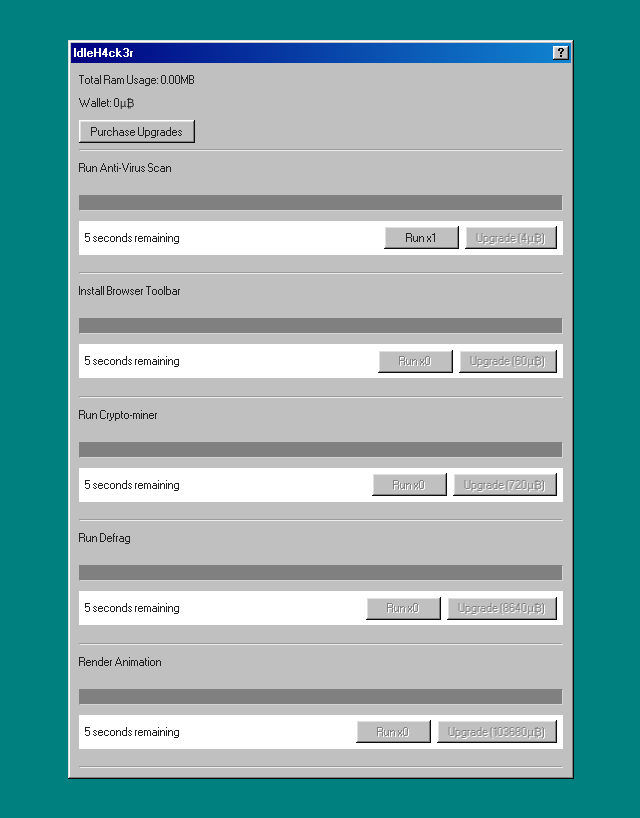
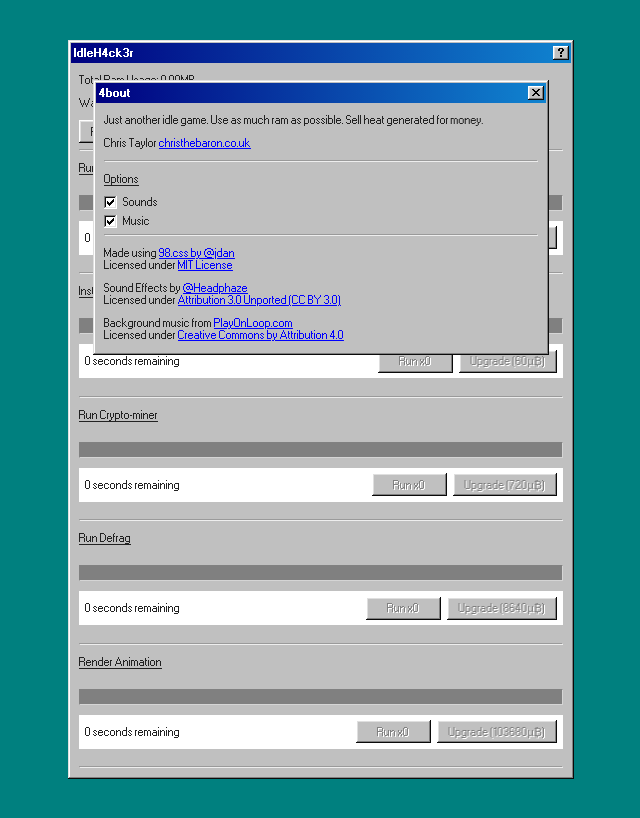
Before and after one commit to ChrisTheBaron/IdleH4ck3r, a plain HTML site: page index.html in a window 1280 px wide. Shown: the whole page, without its empty margins (319-959 px from the left). Drawn offline with nearby package versions, Linux system fonts and the light colour scheme; no server answers.

Commit message:
Add background music

```diff
--- a/index.html
+++ b/index.html
@@ -88,16 +88,44 @@
                 Chris Taylor <a href="https://christhebaron.co.uk" target="_blank">christhebaron.co.uk</a>
             </p>
 
+            <hr />
+
+            <p>
+                <u>Options</u>
+            </p>
+
+            <div class="field-row">
+                <input type="checkbox" id="sounds">
+                <label for="sounds">Sounds</label>
+            </div>
+
+            <div class="field-row">
+                <input type="checkbox" id="music">
+                <label for="music">Music</label>
+            </div>
+
+            <hr />
+
             <p>
                 Made using
                 <a href="https://jdan.github.io/98.css/" target="_blank">
                     98.css by @jdan
                 </a>
+                <br />
+                Licensed under <a href="https://github.com/jdan/98.css/blob/main/LICENSE" target="_blank">MIT License</a>
             </p>
 
             <p>
                 Sound Effects by
                 <a href="https://freesound.org/people/Headphaze/" target="_blank">@Headphaze</a>
+                <br />
+                Licensed under <a href="https://creativecommons.org/licenses/by/3.0/" target="_blank">Attribution 3.0 Unported (CC BY 3.0)</a>
+            </p>
+
+            <p>
+                Background music from <a href="https://www.playonloop.com/2015-music-loops/pocket-garden/" target="_blank">PlayOnLoop.com</a>
+                <br />
+                Licensed under <a href="https://creativecommons.org/licenses/by/4.0/" target="_blank">Creative Commons by Attribution 4.0</a>
             </p>
 
         </div>
--- a/main.js
+++ b/main.js
@@ -91,6 +91,10 @@ let upgrades = {
 
 $(function () {
 
+    if (localStorage.getItem("timestamp") == null) {
+        $('#help').toggleClass('hidden');
+    }
+
     let sfx1 = new Howl({
         src: ['./sfx001.mp3']
     });
@@ -102,6 +106,25 @@ $(function () {
     let sfx3 = new Howl({
         src: ['./sfx003.mp3']
     });
+
+    let sfxback = new Howl({
+        src: ['./POL-pocket-garden-short.mp3'],
+        loop: true,
+        autoplay: true,
+        volume: 0.2
+    });
+
+    let playMusic = localStorage.getItem("music");
+    let playSounds = localStorage.getItem("sounds");
+
+    // parse as bool, default to true
+    playMusic = playMusic != "false";
+    playSounds = playSounds != "false";
+
+    $('#music').prop('checked', playMusic);
+    $('#sounds').prop('checked', playSounds);
+
+    sfxback.mute(!playMusic);
 
     let money = parseInt(localStorage.getItem("money"));
     let ram = parseFloat(localStorage.getItem("ram"));
@@ -132,7 +155,16 @@ $(function () {
     }
     $('upgrades').replaceWith(upgradesHtml);
 
-    //todo start running any with auto enabled
+    $('#music').on('change', () => {
+        playMusic = $('#music').prop('checked');
+        localStorage.setItem("music", playMusic);
+        sfxback.mute(!playMusic);
+    });
+
+    $('#sounds').on('change', () => {
+        playSounds = $('#sounds').prop('checked')
+        localStorage.setItem("sounds", playSounds);
+    });
 
     $('[data-open-upgrades]').on('click', () => {
         $('#upgrades').toggleClass('hidden');
@@ -190,7 +222,7 @@ $(function () {
 
         localStorage.setItem(key, items[key].quantity);
 
-        sfx1.play();
+        if (playSounds) sfx1.play();
 
     });
 
@@ -218,13 +250,11 @@ $(function () {
         $('[data-money]').text(money);
         localStorage.setItem("money", money);
 
-        sfx2.play();
+        if (playSounds) sfx2.play();
 
     });
 
-
-    function step() {
-
+    function progress() {
         $("section[data-item] progress[data-enabled]").each((_, elem) => {
             if (++$(elem)[0].value >= $(elem).attr("max")) {
 
@@ -236,7 +266,7 @@ $(function () {
                 } else {
                     $(elem).removeAttr('data-enabled');
                     item.find('[data-run]').removeAttr('disabled');
-                    sfx3.play();
+                    if (playSounds) sfx3.play();
                 }
 
                 // increase our earnings
@@ -246,8 +276,18 @@ $(function () {
 
                 //todo update time remaining
 
+            } else {
+                let remaining = $(elem).attr("max") - $(elem)[0].value;
+                remaining = Math.ceil(remaining / (1000 / 60));
+                $(elem).parents('section[data-item]').find('[data-time-remaining]').text(remaining);
             }
         });
+        localStorage.setItem("timestamp", new Date().getTime());
+    }
+
+    setInterval(progress, 1000 / 60); // 60 fps
+
+    function step() {
 
         // update 'upgrade' buttons to see if they're able to afford it
         $("section[data-item]").each((_, elem) => {
@@ -298,12 +338,12 @@ function calculateCost(key, quantity) {
 function renderSection(key) {
     let section = items[key];
     return `<section data-item="${key}">
-                <p>${section.name}</p>
+                <p><u>${section.name}</u></p>
                 <progress value="0" max="${section.length}"></progress>
                 <table width="100%">
                     <tr>
                         <td width="30%">
-                            <p>5 seconds remaining</p>
+                            <p><span data-time-remaining>0</span>&nbsp;seconds remaining</p>
                         </td>
                         <td width="60%" align="right">
                             <button ${section.quantity >= 1 ? "" : "disabled"} data-run>Run x<span data-quantity>${section.quantity}</span></button>
@@ -319,7 +359,7 @@ function renderSection(key) {
 function renderUpgrade(key) {
     let upgrade = upgrades[key];
     return `<section data-upgrade="${key}">
-                <p>${upgrade.name} ${upgrade.purchased ? "- Purchased" : ""}</p>
+                <p><u>${upgrade.name} ${upgrade.purchased ? "- Purchased" : ""}</u></p>
                 <p>${upgrade.description}</p>
                 <button ${upgrade.purchased ? "disabled" : ""} data-purchase><span ${upgrade.purchased ? "class='strikethrough'" : ""}>Upgrade (<span data-cost>${upgrade.cost}</span>&micro;&#8383;)</span></button>
             <br/><hr/>
```
Also changed, not shown: 1 other file.
